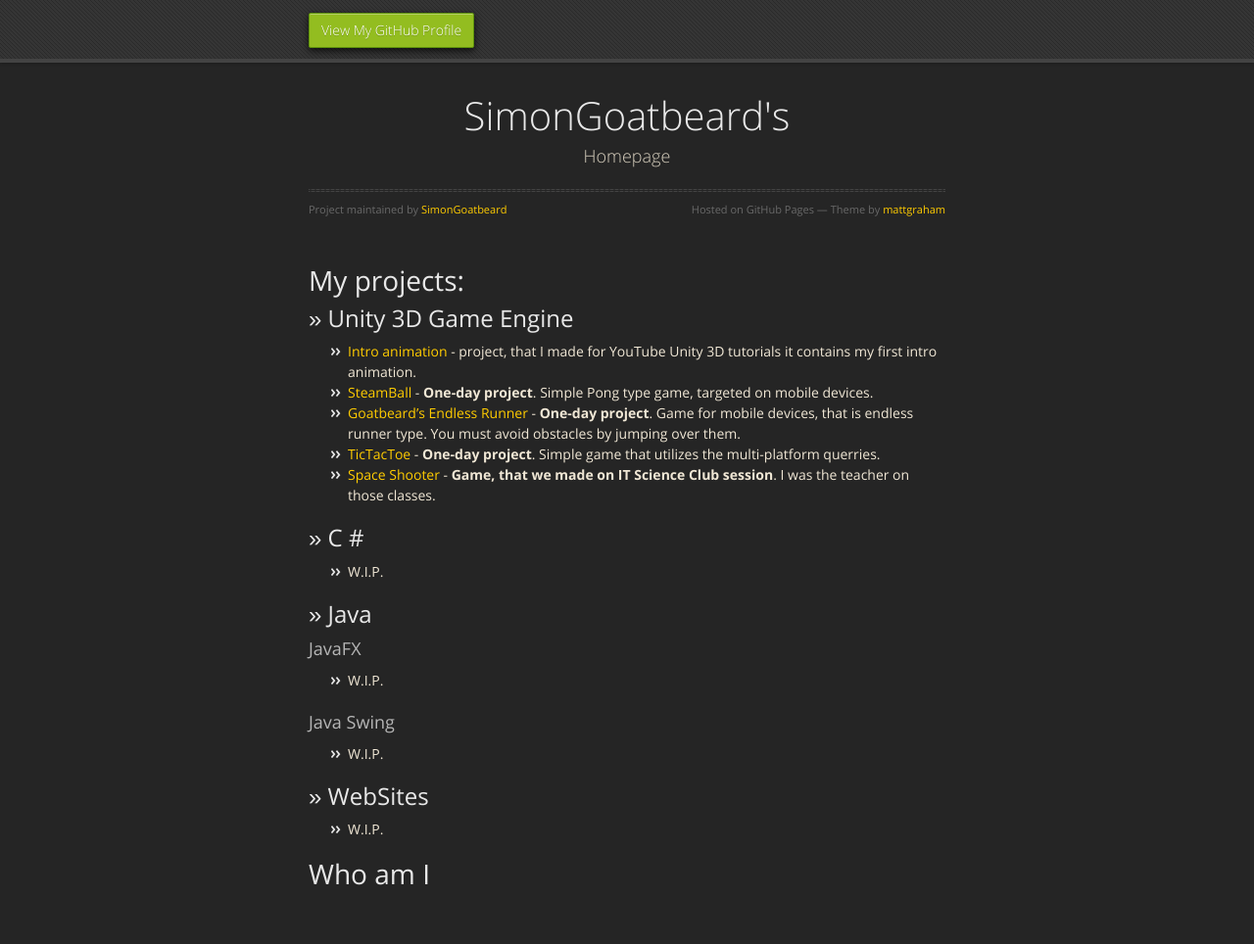
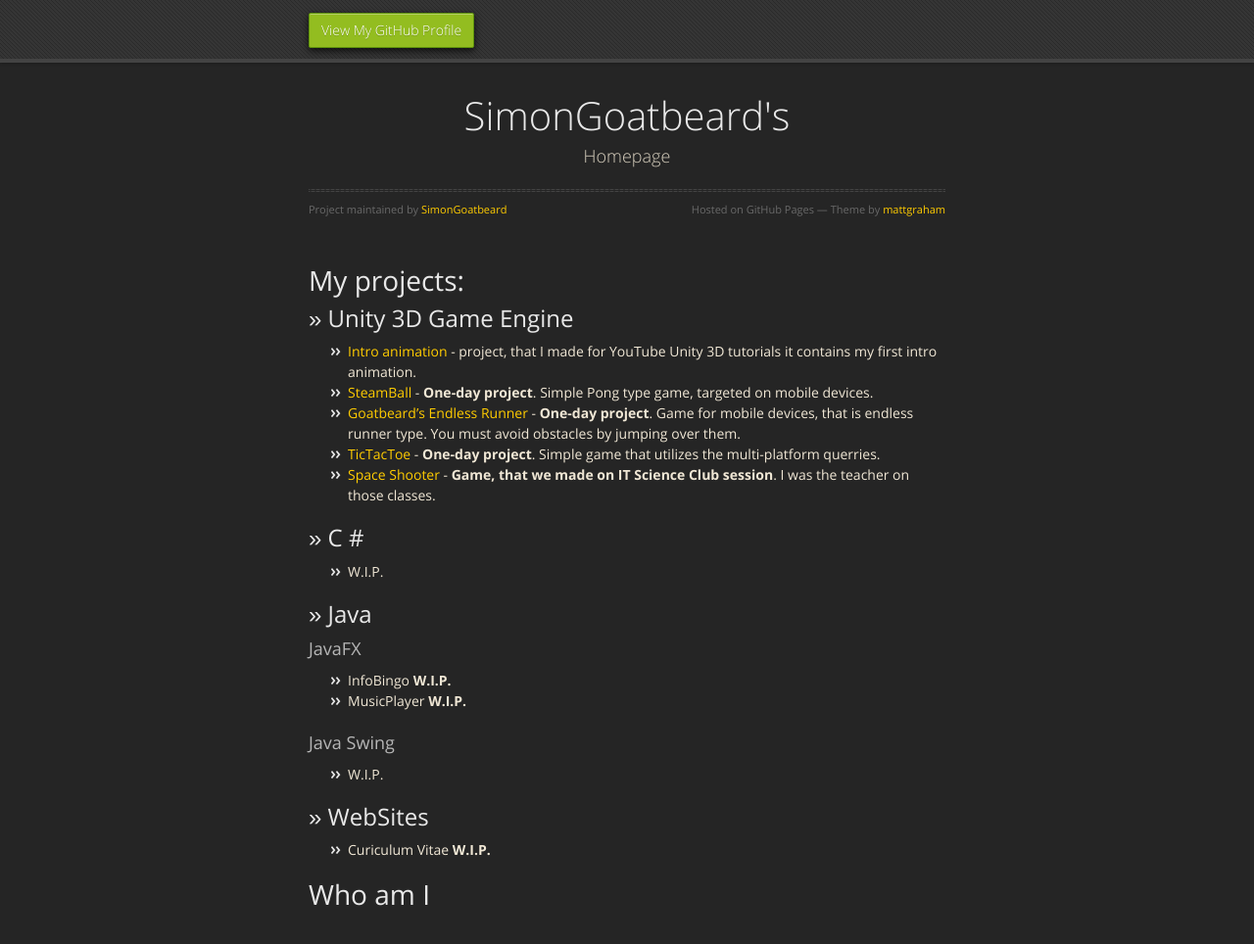
Before and after one commit to SimonGoatbeard/simongoatbeard.github.io, a Jekyll site: the page built from index.md, in a window 1280 px wide and 1029 px high. Shown: the top 964 px of the window at 98% size. Built offline with Jekyll 4.4.1, drawn with Linux system fonts in a browser that asks for light colours; nearby versions of some CDN libraries; our own code applies the rules of GitHub Pages for plain Markdown files.

Commit message:
Update index.md

```diff
--- a/index.md
+++ b/index.md
@@ -16,13 +16,14 @@ layout: default
 
 ## >> Java
 ###   JavaFX
-*   W.I.P.
+*   InfoBingo **W.I.P.**
+*   MusicPlayer **W.I.P.**
 
 ###   Java Swing
 *   W.I.P.
 
 ## >> WebSites
-*   W.I.P.
+*   Curiculum Vitae **W.I.P.**
 
 
 # Who am I
```
